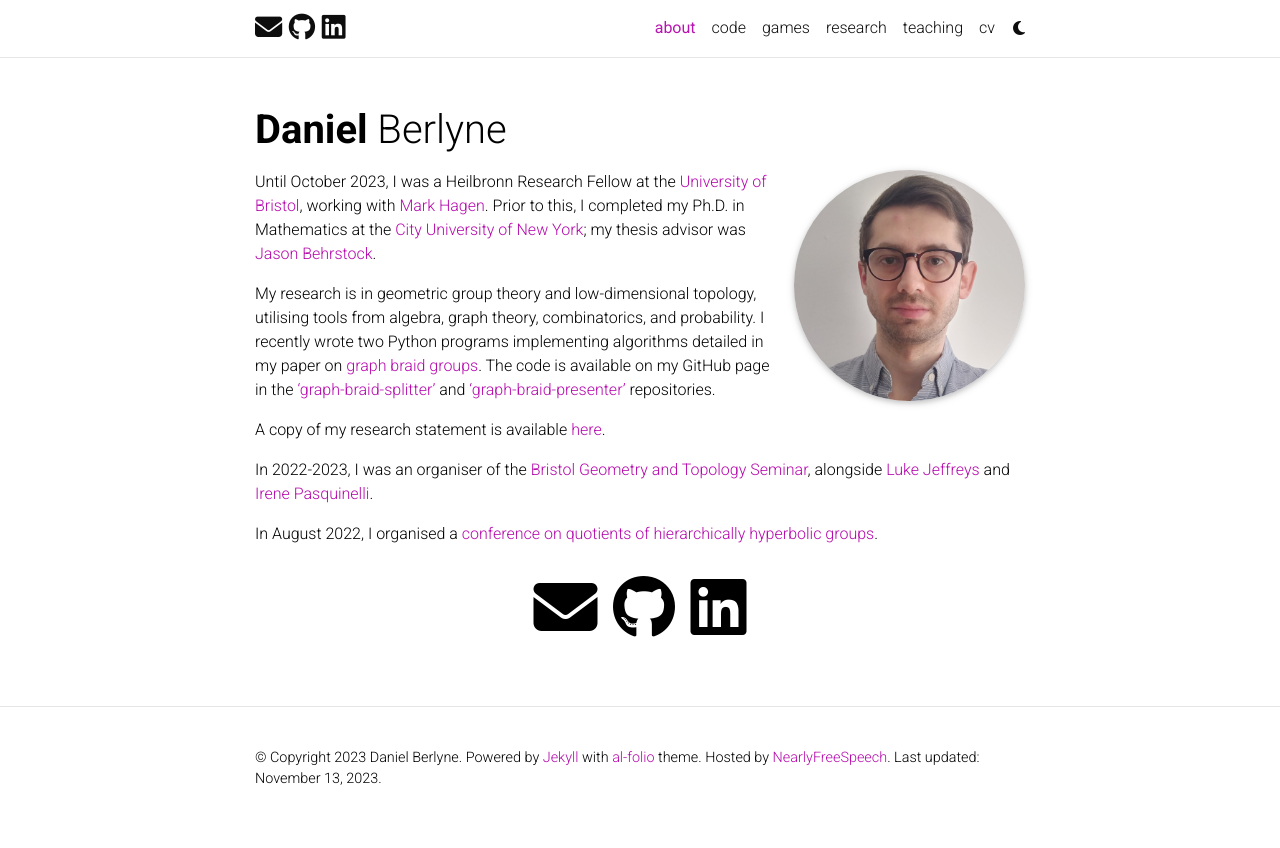
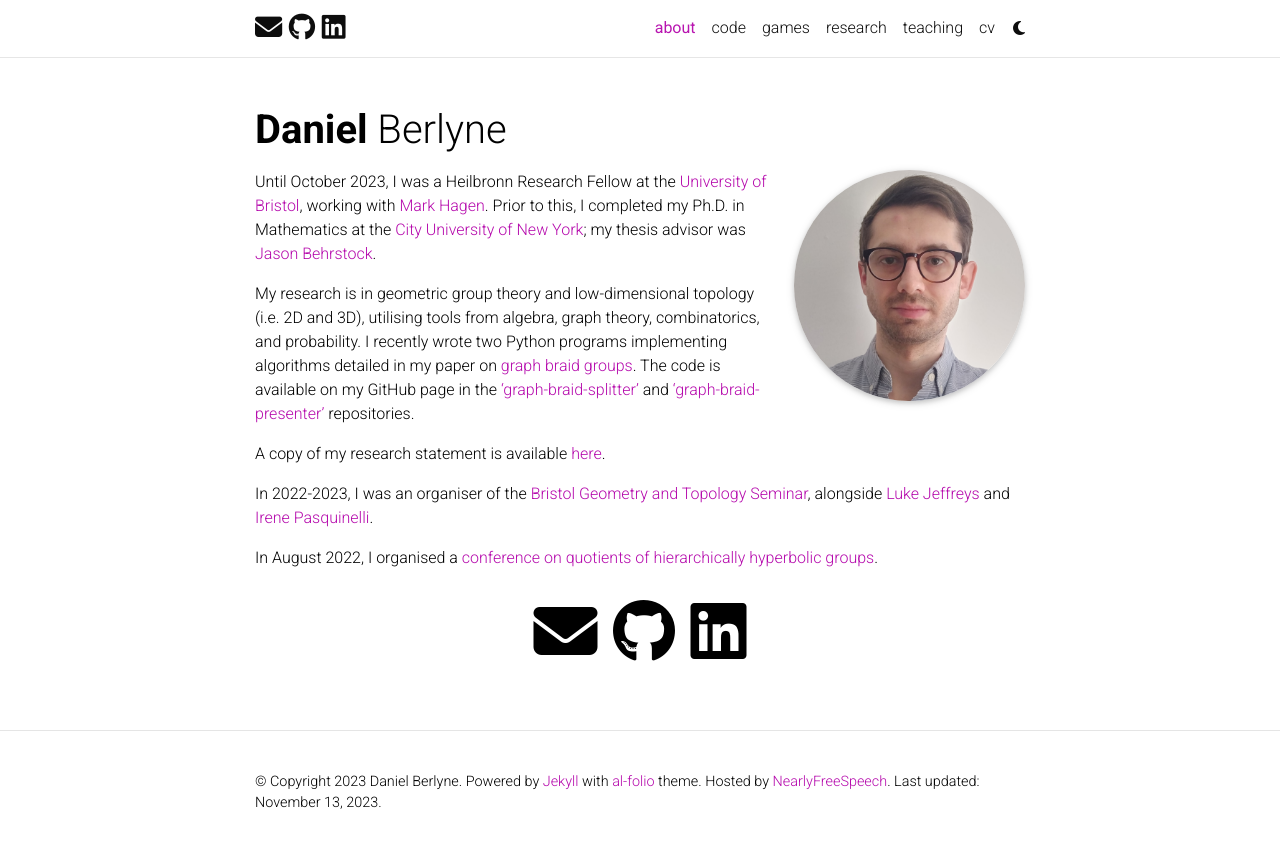
Before and after one commit to danberlyne/berlyne.net, a Jekyll site: the page built from _pages/about.md, in a window 1280 px wide. Shown: the top 848 px of the page. Built offline with Jekyll 4.4.1, drawn with Linux system fonts in a browser that asks for light colours; comment, search, counter and statistics services are not loaded; a style sheet for code colours, icons or effects is not loaded.

Commit message:
updated CV and clarified 'about' page

```diff
--- a/_pages/about.md
+++ b/_pages/about.md
@@ -19,7 +19,7 @@
 
 Until October 2023, I was a Heilbronn Research Fellow at the [University of Bristol](http://www.bristol.ac.uk/maths/), working with [Mark Hagen](https://www.wescac.net/). Prior to this, I completed my Ph.D. in Mathematics at the [City University of New York](https://www.gc.cuny.edu/Page-Elements/Academics-Research-Centers-Initiatives/Doctoral-Programs/Mathematics); my thesis advisor was [Jason Behrstock](http://comet.lehman.cuny.edu/behrstock/).
 
-My research is in geometric group theory and low-dimensional topology, utilising tools from algebra, graph theory, combinatorics, and probability. I recently wrote two Python programs implementing algorithms detailed in my paper on [graph braid groups](https://arxiv.org/pdf/2209.03860.pdf). The code is available on my GitHub page in the ['graph-braid-splitter'](https://github.com/danberlyne/graph-braid-splitter) and ['graph-braid-presenter'](https://github.com/danberlyne/graph-braid-presenter) repositories.
+My research is in geometric group theory and low-dimensional topology (i.e. 2D and 3D), utilising tools from algebra, graph theory, combinatorics, and probability. I recently wrote two Python programs implementing algorithms detailed in my paper on [graph braid groups](https://arxiv.org/pdf/2209.03860.pdf). The code is available on my GitHub page in the ['graph-braid-splitter'](https://github.com/danberlyne/graph-braid-splitter) and ['graph-braid-presenter'](https://github.com/danberlyne/graph-braid-presenter) repositories.
 
 A copy of my research statement is available [here](/assets/pdf/Research_statement.pdf).
 
```
Also changed, not shown: _pages/repositories.md (+0 -26 lines), 1 other file.
